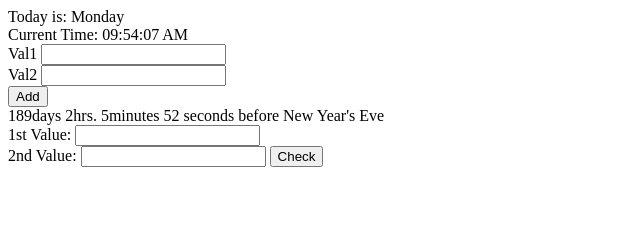
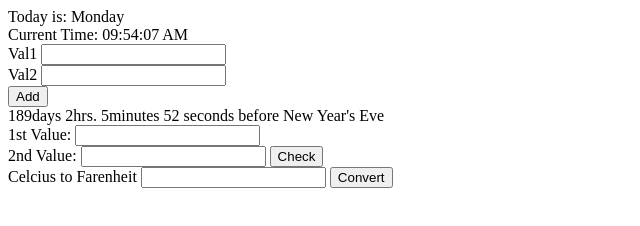
Before and after one commit to ram231/WebDev2, a plain HTML site: page index.html in a window 1280 px wide. Shown: the whole page, without its empty margins (0-640 px from the left). Drawn offline with Linux system fonts and the light colour scheme.

Commit message:
Finished

```diff
--- a/index.html
+++ b/index.html
@@ -30,7 +30,10 @@
     </div>
     <div></div>
     <div id="celius">
-
+    <span>Celcius to Farenheit</span>
+    <input type="text" id="value">
+    <button onClick="CeltoFar()">Convert</button>
+    <div id="convert"></div>
     </div>
 </body>
 <script type="text/javascript" src="index.js"></script>
--- a/index.js
+++ b/index.js
@@ -52,3 +52,9 @@ var seconds = Math.floor((distance % (1000 * 60)) / 1000);
 // Display the result in the element with id="demo"
 document.getElementById("RemDays").innerHTML = days + "days " + hours + "hrs. "
 + minutes + "minutes " + seconds + " seconds before New Year's Eve";
+
+function CeltoFar(){
+    var value = document.getElementById('value').value;
+    document.getElementById('convert').innerHTML = "Farenheit value: " + (value *(9/5) + 32);
+
+}
```
